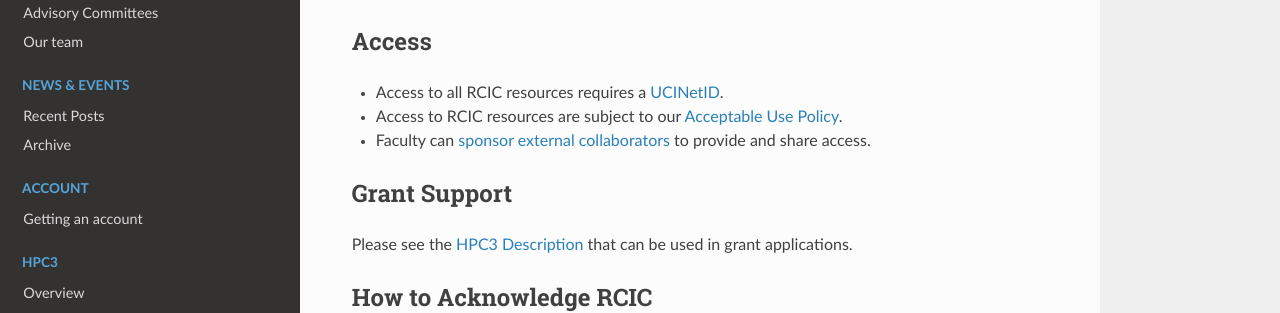
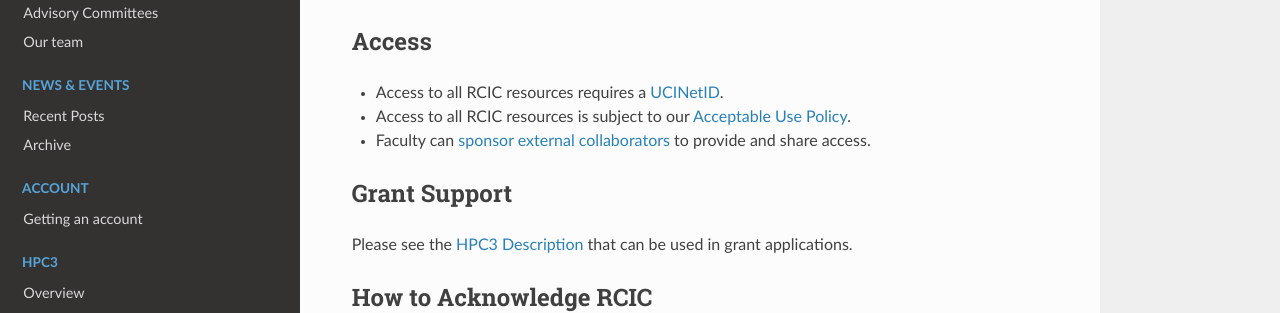
Before and after one commit to RCIC-UCI-Public/website-rcic, a Sphinx documentation site: the page built from docs/source/about/intro.rst, in a window 1280 px wide and 900 px high, scrolled down 857 px. Shown: the part 151-464 px from the top of the window. Built offline with Sphinx 7.4.7 and the Read the Docs theme 2.0.0, drawn with Linux system fonts in a browser that asks for light colours.

Commit message:
add all resources

```diff
--- a/docs/source/about/intro.rst
+++ b/docs/source/about/intro.rst
@@ -47,7 +47,7 @@
 ------
 
 - Access to all RCIC resources requires a `UCINetID <https://www.oit.uci.edu/services/accounts-passwords/ucinetids/>`_.
-- Access to RCIC resources are subject to our `Acceptable Use Policy </_static/RCIC-Acceptable-Use-Policy.pdf>`_.
+- Access to all RCIC resources is subject to our `Acceptable Use Policy </_static/RCIC-Acceptable-Use-Policy.pdf>`_.
 - Faculty can `sponsor external collaborators <https://uci.service-now.com/sp?id=kb_article_view&sysparm_article=KB0012503>`_
   to provide and share access.
 
```
